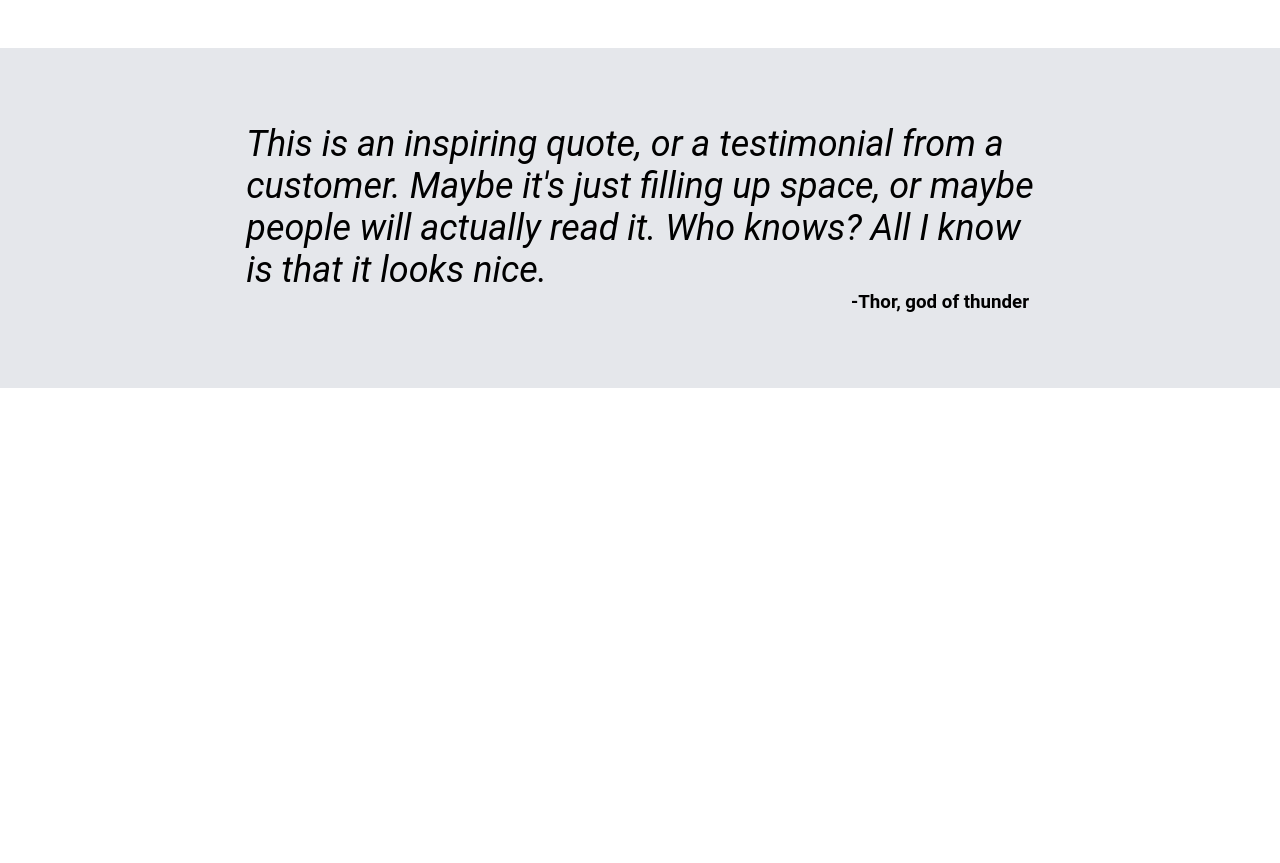
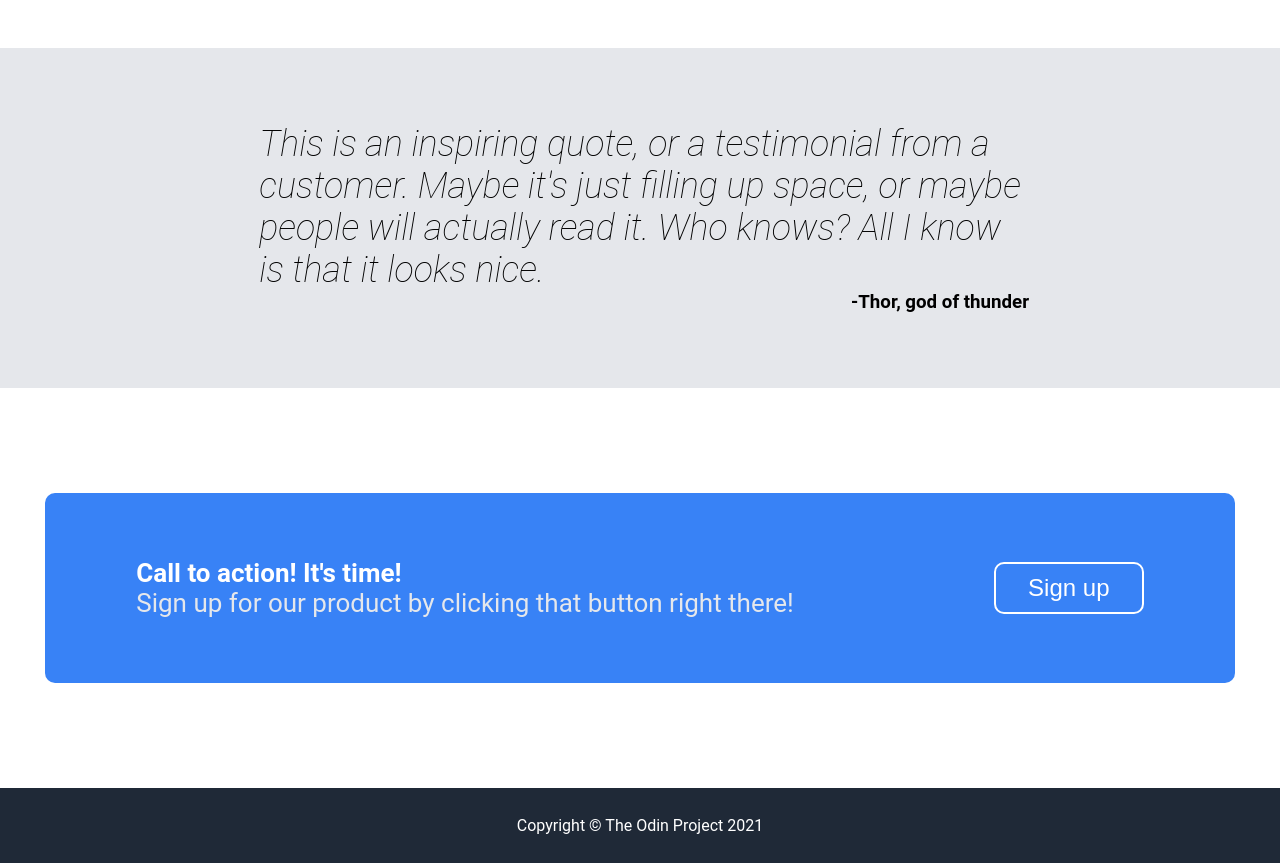
Before and after one commit to mlguels/Project-Landing-Page, a plain HTML site: page index.html in a window 1280 px wide. Shown: the part 800-1663 px from the top of the page. Before the commit the page ends 1188 px from the top, so only its background shows below. Drawn offline with Linux system fonts and the light colour scheme.

Commit message:
Completed Project

```diff
--- a/index.html
+++ b/index.html
@@ -62,5 +62,17 @@
         </p>
         <h3 class="lower-heading"> -Thor, god of thunder</h3>
       </div>
+      <div class="section-4">
+       <div class="blue-container">
+        <div class="left-side">
+          <h3 class="last-h3">Call to action! It's time!</h3>
+          <p class="last-p">Sign up for our product by clicking that button right there!</p>
+        </div>
+        <div class="right-side">
+          <button class="last-button">Sign up</button>
+        </div>
+       </div>
+      </div>
+      <div class="footer"> Copyright &copy The Odin Project 2021</div>
     </body>
   </html>
--- a/style.css
+++ b/style.css
@@ -82,6 +82,7 @@ img {
   font-size: 18px;
   color: #E5E7EB;
   align-self: flex-end;
+  margin-right: 96px;
 }
 
 /*  Beginning of section-2 */
@@ -132,9 +133,65 @@ img {
   /* text-align: center; */
   font-size: 36px;
   font-style: italic;
+  font-weight: lighter;
 }
 
 .lower-heading {
   /* text-align: center; */
   margin-left: 600px;
 }
+
+/* Section 4 */
+
+.section-4 {
+  height: 400px;
+  display: flex;
+  justify-content: center;
+  align-items: center;
+}
+
+.blue-container {
+  background-color: #3882F6;
+  width: 1150px;
+  height: 150px;
+  padding: 20px;
+  display: flex;
+  justify-content: center;
+  align-items: center;
+  border-radius: 10px;
+}
+
+
+.last-h3 {
+  color: white;
+  font-weight: bold;
+  font-size: 26px;
+}
+
+.last-p {
+  font-size: 26px;
+  color:#E5E7EB;
+}
+
+.right-side {
+  margin-left: 200px;
+}
+
+.last-button {
+  background-color: #3882F6;
+  color: white;
+  border: 2px solid white;
+  padding: 10px;
+  width: 150px;
+  border-radius: 10px;
+  font-size: 24px;
+}
+
+.footer {
+  background-color: #1F2937;
+  color: white;
+  height: 75px;
+  display: flex;
+  justify-content: center;
+  align-items: center;
+}
```
